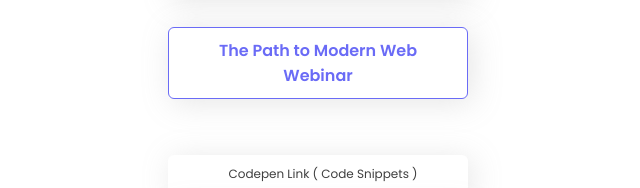
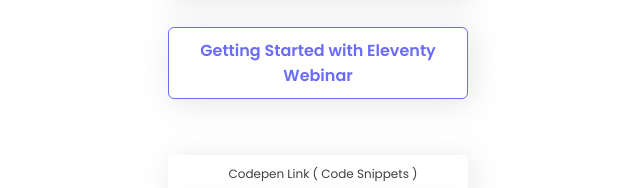
Before and after one commit to birunidev/biruni-links, a plain HTML site: page index.html in a window 1280 px wide. Shown: the part 475-663 px from the top of the page, 322-962 px from the left. Drawn offline with Linux system fonts and the light colour scheme; some icons are missing.

Commit message:
Update index.html

```diff
--- a/index.html
+++ b/index.html
@@ -56,8 +56,8 @@
           <li>
             <a
               class="link purple-link"
-              href="https://bit.ly/2XoHOnI"
-              >The Path to Modern Web Webinar
+              href="https://bit.ly/3r0qOB4"
+              >Getting Started with Eleventy Webinar
             </a>
           </li>
           <li style="margin-top: 3.5em;">
```
